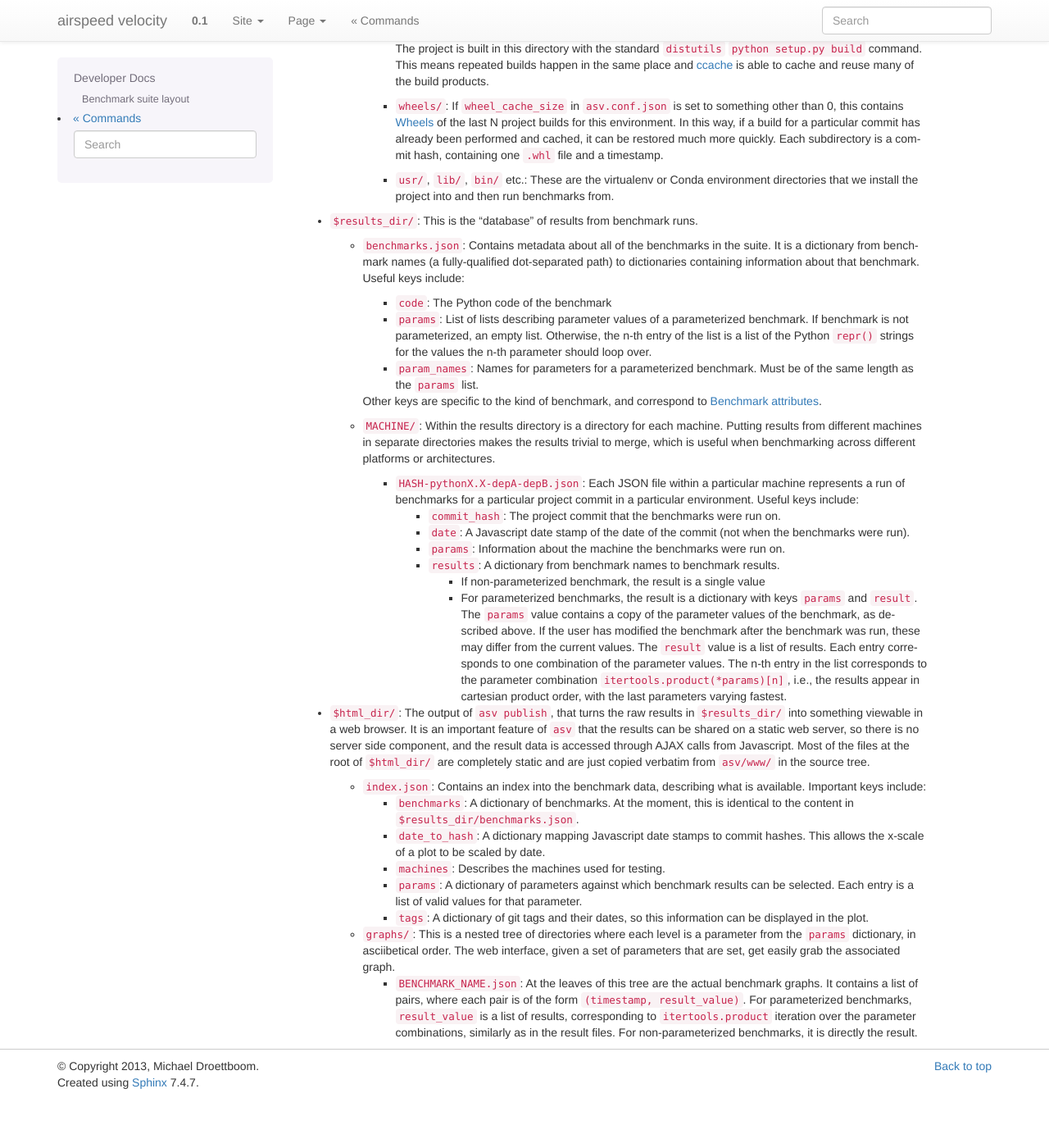
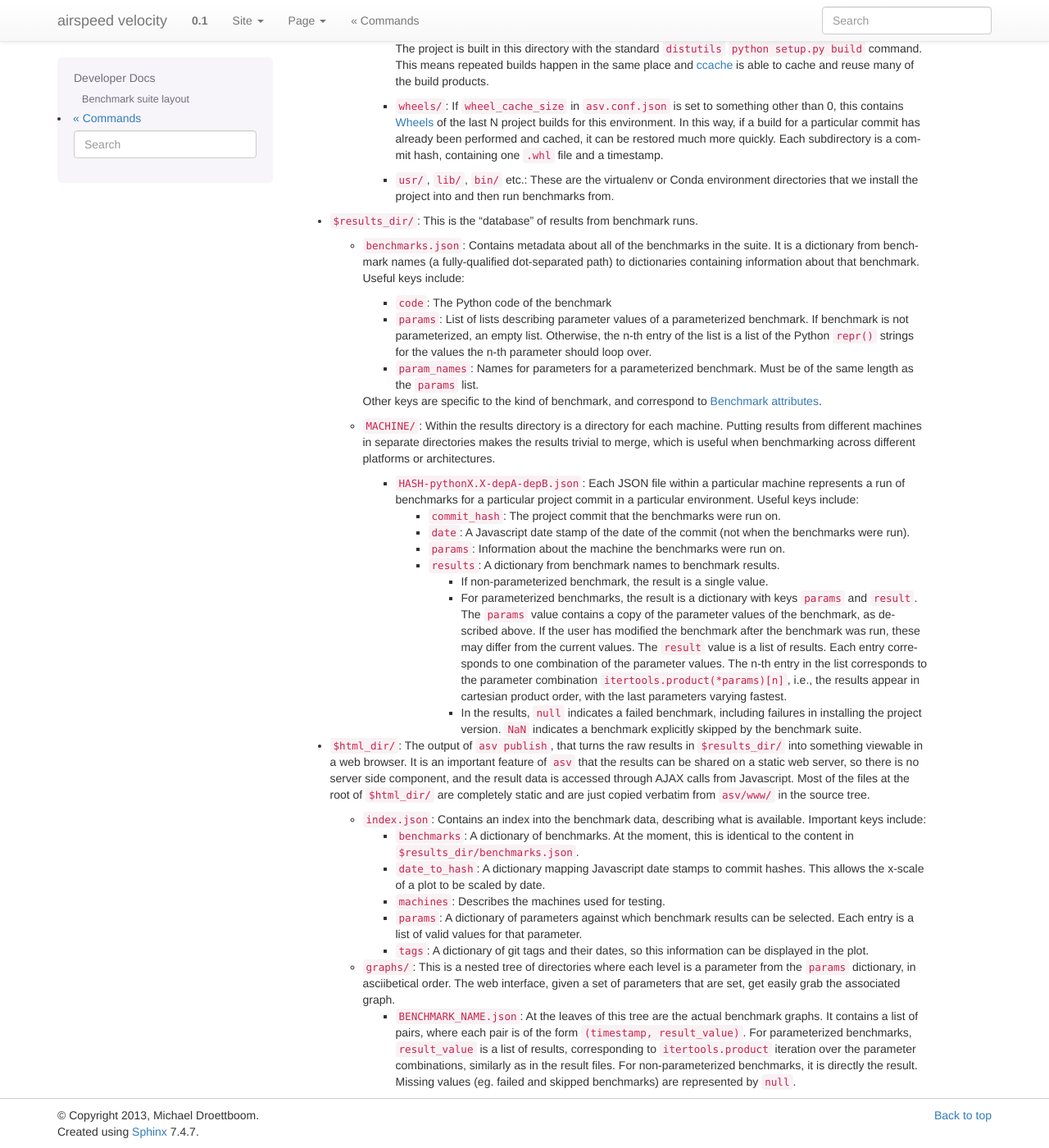
Before and after one commit to airspeed-velocity/asv, a Sphinx documentation site: the page built from docs/source/dev.rst, in a window 1280 px wide and 1400 px high, scrolled down 584 px. Shown: the whole window at 82% size. Built offline with Sphinx 7.4.7, drawn with Linux system fonts in a browser that asks for light colours; before the commit the page ends 1924 px from its top, so only the background shows below that.

Commit message:
Make difference between failed and skipped benchmarks
Represent explicitly skipped benchmarks with NaN values, and failed
benchmarks with None/null.

```diff
--- a/docs/source/dev.rst
+++ b/docs/source/dev.rst
@@ -106,7 +106,7 @@ A benchmark suite directory has the following layout.  The
       - ``results``: A dictionary from benchmark names to benchmark
         results.
 
-        - If non-parameterized benchmark, the result is a single value
+        - If non-parameterized benchmark, the result is a single value.
 
         - For parameterized benchmarks, the result is a dictionary
           with keys ``params`` and ``result``. The ``params`` value
@@ -119,6 +119,10 @@ A benchmark suite directory has the following layout.  The
           the parameter combination ``itertools.product(*params)[n]``,
           i.e., the results appear in cartesian product order, with
           the last parameters varying fastest.
+
+        - In the results, ``null`` indicates a failed benchmark,
+          including failures in installing the project version. ``NaN``
+          indicates a benchmark explicitly skipped by the benchmark suite.
 
 - ``$html_dir/``: The output of ``asv publish``, that turns the raw
   results in ``$results_dir/`` into something viewable in a web
@@ -160,3 +164,5 @@ A benchmark suite directory has the following layout.  The
       corresponding to ``itertools.product`` iteration over the
       parameter combinations, similarly as in the result files. For
       non-parameterized benchmarks, it is directly the result.
+      Missing values (eg. failed and skipped benchmarks) are
+      represented by ``null``.
```
Also changed, not shown: docs/source/writing_benchmarks.rst (+5 -2 lines), 5 other files.
